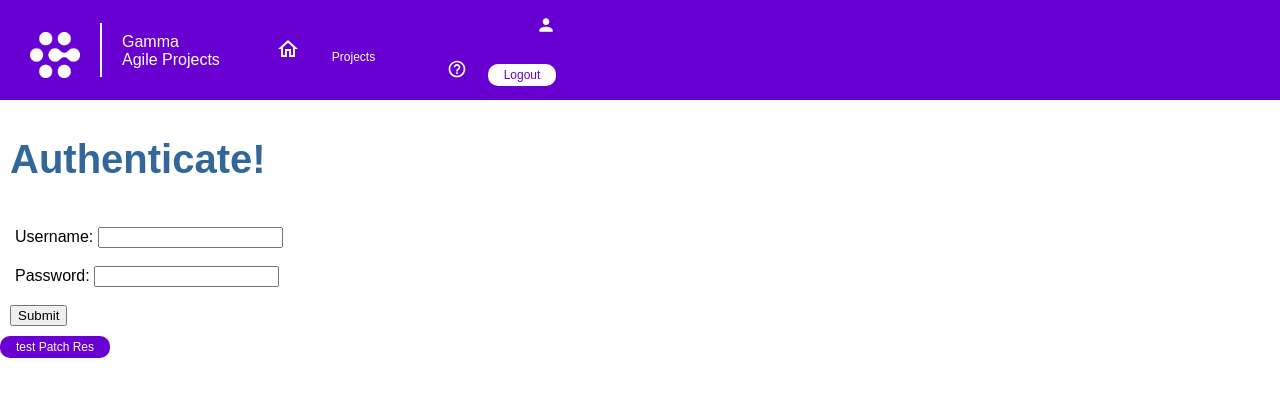
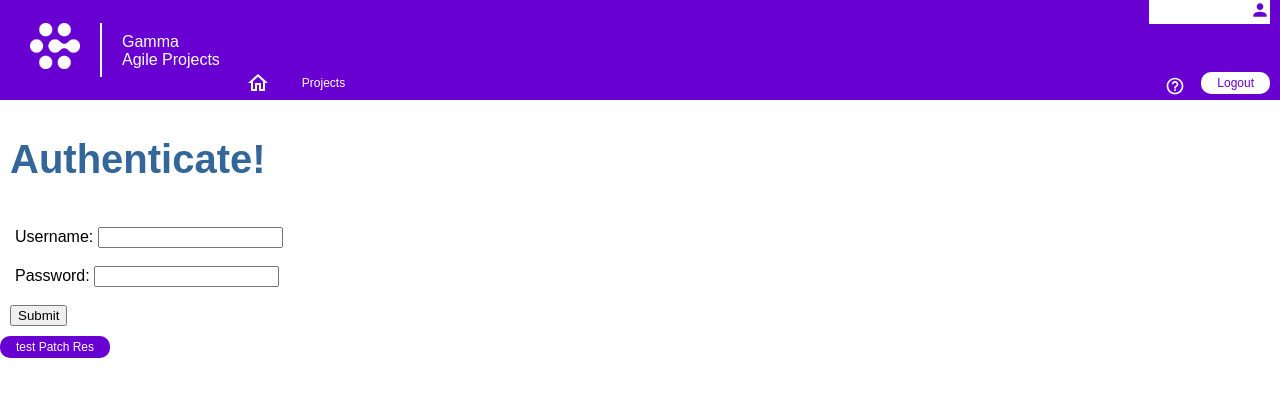
Before and after one commit to MartinC2006/amplifyapp, a React (Create React App) app: page / in a window 1280 px wide. Shown: the top 396 px of the page. Built offline with nearby package versions, Linux system fonts and the light colour scheme.

Commit message:
Improved the layout of header and page header

```diff
--- a/src/PageHeader.js
+++ b/src/PageHeader.js
@@ -7,27 +7,26 @@ const PageHeaderBody = (props) =>
 {
 
 	return (
-		<div className="app-top-bar">
-			<div className="title-text">
+		<div className="app-top-bar-container">
+			<div className="app-top-bar-logo">
 				<img src={logo} alt="" width="50px" height="46px" hspace="20px" />
 			</div>
-			<div className="pagesStyle" style={{borderLeft: "2px solid white", height: "44px"}}>Gamma<br />Agile Projects
+			<div className="app-top-bar-page-name" style={{borderLeft: "2px solid white", height: "44px"}}>Gamma<br />Agile Projects
 			</div>
-			<div className=".title-text">
-				<ul id="menu">
-					<li><button className=".button" ><HomeOutlined /></button></li>
-					<li><button className=".button" >Projects</button></li>
-				</ul>
+			<div className="app-top-bar-pages">
+					<div><button className="button" ><HomeOutlined /></button></div>
+					<div><div className="app-top-bar-pages-text"><button className="button" >Projects</button></div></div>
 			</div>
 
-			<div className="menuBar">
-				<ul id="menu">
-					<li><Person fontSize="small" />{props.user}</li>
-				</ul>
-				<ul style={{listStyleType: "none"}}>
-					<li><button className=".button"><HelpOutline fontSize="small" /></button>&nbsp;
-					<button className="fancy-buttton" style={{backgroundColor: "white", color: "#6800d2"}}>Logout</button></li>
-				</ul>
+			<div className="app-top-bar-menuBar-container">
+				<div style={{backgroundColor: "white", color: "#6800d2"}}><Person fontSize="small" />{props.user}</div>
+
+				<div className="app-top-bar-menuBar-row-container">
+					<div><button className="button"><HelpOutline fontSize="small" /></button></div>
+					<div className="app-top-bar-menuBar-row-right">
+						<div><button className="button" style={{backgroundColor: "white",color:"#6800d2"}}>Logout</button></div>
+					</div>
+				</div>
 			</div>
 		</div>
 
--- a/src/header.css
+++ b/src/header.css
@@ -14,7 +14,7 @@
 /* Button */
 .button, button {
   background-color: #6800D2;
-  display: inline-flex;
+  display: flex;
   align-items: left;
   padding: 4px 16px;
   border-radius: 10px;
@@ -25,10 +25,11 @@
 }
 
   .button:hover, button:hover {
-    opacity: 0.8;
+    opacity: 0.9;
     font-weight: normal;
 	background-color: #A566e4;
 	border-radius: 10px;
+	color: white;
   }
 
  .box-border, h3{
@@ -63,24 +64,20 @@
 }
 
 /* Top Bar */
-.app-top-bar
-{	width: 				100%;
+.app-top-bar-container
+{	display: 			flex;
+ 	width: 				100%;
 	height: 			100px;
 	background-color: 	#6800d2;
 	overflow-x: 		auto;
 	overflow-y: 		hidden;
 	/*justify-content: 	space-between;*/
-	align-items: 		center;
+	/*align-items: 		center;*/
 	font-family: 		Arial, Helvetica, sans-serif;
 	border: 			none;
-	display: 			inline-flex;
 }
-ul#menu li {
-  display:inline;
-  list-style-type:none;
-  color: #ffff;
-}
-.title-text
+
+.app-top-bar-logo
 { 	color: 			#ffff;
 	font-family: 	Arial, Helvetica, sans-serif;
 	font-size: 		1.25em;
@@ -88,35 +85,58 @@ ul#menu li {
 	text-align:  	left;
 	vertical-align: center;
 	font-weight: 	bold;
-	display:		inline-flex;
-	padding-top: 	10px;
-}
-.header-text
-{ 	color: 			#ffff;
-	font-family: 	Arial, Helvetica, sans-serif;
-	font-size: 		1.5em;
-	padding-left: 	10px;
+	display:		flex;
+	padding-top: 	23px;
 }
 
-.app-top-bar
-{
-	color: white;
-	margin: 0;
-}
-
-.pagesStyle
+.app-top-bar-page-name
 {
 	color:			#ffff;
 	border-color: 	#ffff;
+	margin-top:		23px;
 	border-left: 	2px;
 	height: 		44px;
 	padding-left: 	20px;
 	padding-top: 	10px;
-	display: 		inline-flex;
+	display: 		flex;
 }
-.menuBar
+
+
+.app-top-bar-pages
+{ 	display:		flex;
+	margin-top: 	57px;
+	padding-top: 	10px;
+	padding-left: 	10px;
+	vertical-align: bottom;
+
+	color: 			#ffff;
+	font-family: 	Arial, Helvetica, sans-serif;
+	font-size: 		1.25em;
+	text-align:  	left;
+	font-weight: 	bold;
+}
+
+.app-top-bar-pages-text
 {
-	justifyContent: right;
+	padding-top: 	5px;
+}
+
+.app-top-bar-menuBar-container
+{
+	margin-left:	 auto;
 	text-align: 	right;
 	color:			#ffff;
+	padding-right: 	10px;
 }
+
+.app-top-bar-menuBar-row-container
+{
+	display:		flex;
+	margin-top: 	48px;
+}
+
+.app-top-bar-menuBar-row-right{
+
+	margin-left:	 auto;
+	display:		flex;
+}
```
